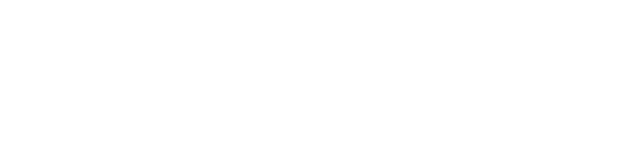
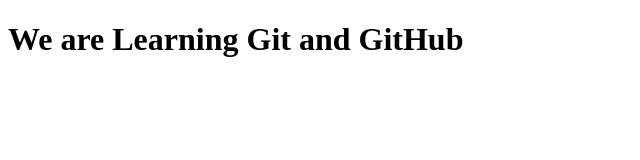
Before and after one commit to gadakhvaishnavi/First-Git-Practice, a plain HTML site: page index.html in a window 1280 px wide. Shown: the whole page, without its empty margins (0-640 px from the left). Drawn offline with Linux system fonts and the light colour scheme.

Commit message:
heading added

```diff
--- a/index.html
+++ b/index.html
@@ -6,6 +6,6 @@
     <title>Document</title>
 </head>
 <body>
-
+    <h1>We are Learning Git and GitHub</h1>
 </body>
 </html>
```
